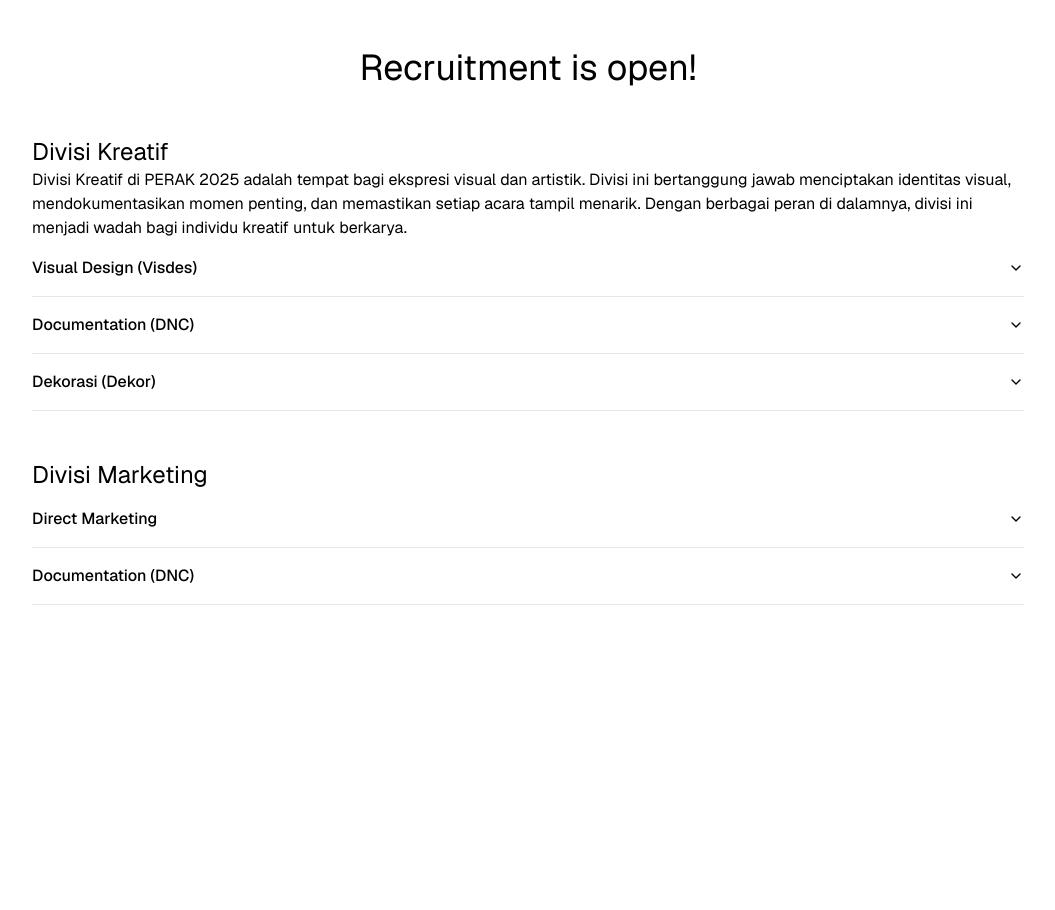
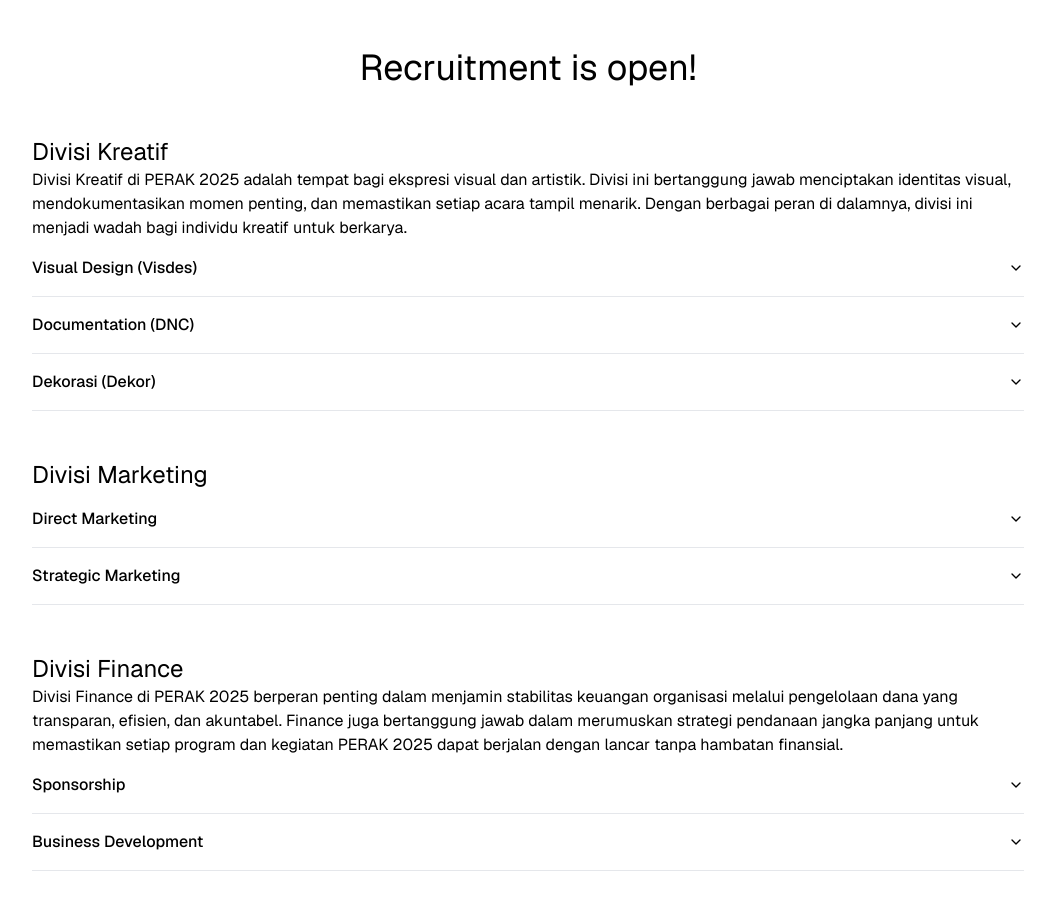
Before and after one commit to Pesta-Rakyat-Fasilkom/casper, a Next.js app: page / in a window 1280 px wide. Shown: the top 910 px of the page, without its empty margins (112-1167 px from the left). Before the commit the page ends 800 px from the top, so only its background shows below. Built offline with nearby package versions, Linux system fonts and the light colour scheme.

Commit message:
feat: divisi finance

```diff
--- a/modules/recruitment/elements/creative.tsx
+++ b/modules/recruitment/elements/creative.tsx
@@ -22,7 +22,7 @@
             DNC mendokumentasikan setiap momen penting Perak 2025 melalui foto, video, dan laporan tertulis. DNC memastikan semua dokumentasi tersusun rapi untuk publikasi dan arsip.
           </AccordionContent>
         </AccordionItem>
-        <AccordionItem value="documentation-dnc">
+        <AccordionItem value="dekorasi-dekor">
           <AccordionTrigger>Dekorasi (Dekor)</AccordionTrigger>
           <AccordionContent>
             Dekor bertanggung jawab atas konsep dekorasi yang mendukung tema acara. Dari panggung hingga elemen dekoratif lainnya, Dekor menciptakan suasana yang mendukung pengalaman acara yang lebih berkesan.
--- /dev/null
+++ b/modules/recruitment/elements/finance.tsx
@@ -0,0 +1,45 @@
+import { Accordion, AccordionContent, AccordionItem, AccordionTrigger } from "@/components/ui/accordion";
+
+export const Finance = () => {
+    return (
+      <div>
+        <h2 className="text-2xl">Divisi Finance</h2>
+
+        <p>
+          Divisi Finance di PERAK 2025 berperan penting dalam menjamin stabilitas keuangan organisasi melalui pengelolaan dana yang transparan, efisien, dan akuntabel. Finance juga bertanggung jawab dalam merumuskan strategi pendanaan jangka panjang untuk memastikan setiap program dan kegiatan PERAK 2025 dapat berjalan dengan lancar tanpa hambatan finansial.
+        </p>
+
+        <Accordion type="single">
+          <AccordionItem value="sponsorship">
+            <AccordionTrigger>Sponsorship</AccordionTrigger>
+            <AccordionContent>
+              <p>
+                Divisi Sponsorship di PERAK 2025 berperan sebagai penghubung strategis antara organisasi dan mitra eksternal, memastikan terciptanya kerja sama yang saling menguntungkan, serta mengoptimalkan dukungan finansial bagi setiap program dan kegiatan. Sponsorship juga berfokus pada penguatan citra PERAK 2025 di mata sponsor dan pemangku kepentingan lainnya. Staff Sponsorship akan terlibat langsung dalam proses negosiasi, pembuatan proposal, serta pemantauan pelaksanaan kerja sama, guna memastikan setiap kolaborasi berdampak positif dan berkelanjutan bagi PERAK 2025.
+              </p>
+
+              <ol className="list-disc">
+                <li>Membangun Relasi dengan Sponsor &mdash; Menjalin dan menjaga hubungan dengan mitra eksternal, sponsor, dan stakeholder potensial guna memperoleh dukungan finansial yang berkelanjutan.</li>
+                <li>Negosiasi dan Perjanjian Kerja Sama &mdash; Menyusun proposal, melakukan negosiasi, serta memastikan setiap kerja sama memiliki ketentuan yang jelas dan saling menguntungkan.</li>
+                <li>Monitoring dan Evaluasi Sponsor &mdash; Melakukan pemantauan terhadap efektivitas dukungan sponsor serta mengevaluasi hasil kerja sama untuk pengembangan di masa mendatang.</li>
+              </ol>
+            </AccordionContent>
+          </AccordionItem>
+
+          <AccordionItem value="business-development">
+            <AccordionTrigger>Business Development</AccordionTrigger>
+            <AccordionContent>
+              <p>
+                Divisi Business Development di PERAK 2025 berperan dalam mengidentifikasi dan menciptakan peluang pengembangan usaha, memastikan pertumbuhan finansial serta keberlanjutan organisasi. Business Development juga berfokus pada inovasi model bisnis dan diversifikasi pendapatan, agar PERAK 2025 mampu beradaptasi dengan perubahan lingkungan eksternal. Staff Business Development akan terlibat langsung dalam penyusunan strategi bisnis, analisis pasar, serta implementasi proyek-proyek baru, untuk memastikan setiap inisiatif berkontribusi positif terhadap perkembangan PERAK 2025.
+              </p>
+
+              <ol className="list-disc">
+                <li>Identifikasi Peluang Bisnis &mdash; Melakukan riset pasar dan tren industri untuk menemukan sumber pendapatan baru yang potensial bagi PERAK 2025.</li>
+                <li>Perancangan Strategi Bisnis &mdash; Menyusun rencana pengembangan usaha jangka pendek dan jangka panjang, memastikan keberlanjutan finansial serta inovasi model bisnis.</li>
+                <li>Kolaborasi dan Ekspansi &mdash; Bekerja sama dengan berbagai pihak, baik internal maupun eksternal, untuk memperluas jaringan dan meningkatkan skala operasi bisnis PERAK 2025.</li>
+              </ol>
+            </AccordionContent>
+          </AccordionItem>
+        </Accordion>
+      </div>
+    );
+  };
--- a/modules/recruitment/elements/marketing.tsx
+++ b/modules/recruitment/elements/marketing.tsx
@@ -6,7 +6,7 @@
       <h2 className="text-2xl">Divisi Marketing</h2>
 
       <Accordion type="single">
-        <AccordionItem value="visual-design-visdes">
+        <AccordionItem value="direct-marketing">
           <AccordionTrigger>Direct Marketing</AccordionTrigger>
           <AccordionContent>
             As a direct marketer, we only bring joy and excitement to PERAK! Divisi Direct Marketing (DRM) bertugas untuk meramaikan PERAK; berkesempatan untuk berperan sebagai MC, membuat konten menarik untuk liga dan berbagai mata acara, serta memasarkan PERAK ke internal maupun eksternal Fasilkom UI. Sebagai staff, kamu akan dibimbing untuk mengasah keterampilan komunikasi dan kreativitas, sehingga tidak hanya berkontribusi, tetapi juga berkembang bersama.
@@ -14,8 +14,8 @@
             Dengan kreativitas pemasaran yang inovatif, kita akan berusaha untuk memperluas jangkauan dan awareness tentang PERAK 2025!
           </AccordionContent>
         </AccordionItem>
-        <AccordionItem value="documentation-dnc">
-          <AccordionTrigger>Documentation (DNC)</AccordionTrigger>
+        <AccordionItem value="strategic-marketing">
+          <AccordionTrigger>Strategic Marketing</AccordionTrigger>
           <AccordionContent>
             What’s an event without the hype? That’s where we come in! Di divisi Strategic Marketing (SGM), kita yang memastikan PERAK selalu jadi topik hangat! Dari bikin caption catchy, nge-live report keseruan acara, sampai nge-blast info penting ke semua peserta, kita yang pegang kendali! Di sini, kamu bakal belajar seni komunikasi digital, ngasah skill copywriting, dan jadi tangan kanan utama dalam publikasi acara.
             <br />
--- a/modules/recruitment/index.tsx
+++ b/modules/recruitment/index.tsx
@@ -1,6 +1,7 @@
 "use client";
 
 import { Creative } from "./elements/creative";
+import { Finance } from "./elements/finance";
 import { Marketing } from "./elements/marketing";
 
 export const Recruitment = () => {
@@ -9,6 +10,7 @@
       <h1 className="text-4xl text-center">Recruitment is open!</h1>
       <Creative />
       <Marketing />
+      <Finance />
     </div>
   );
 }
```
